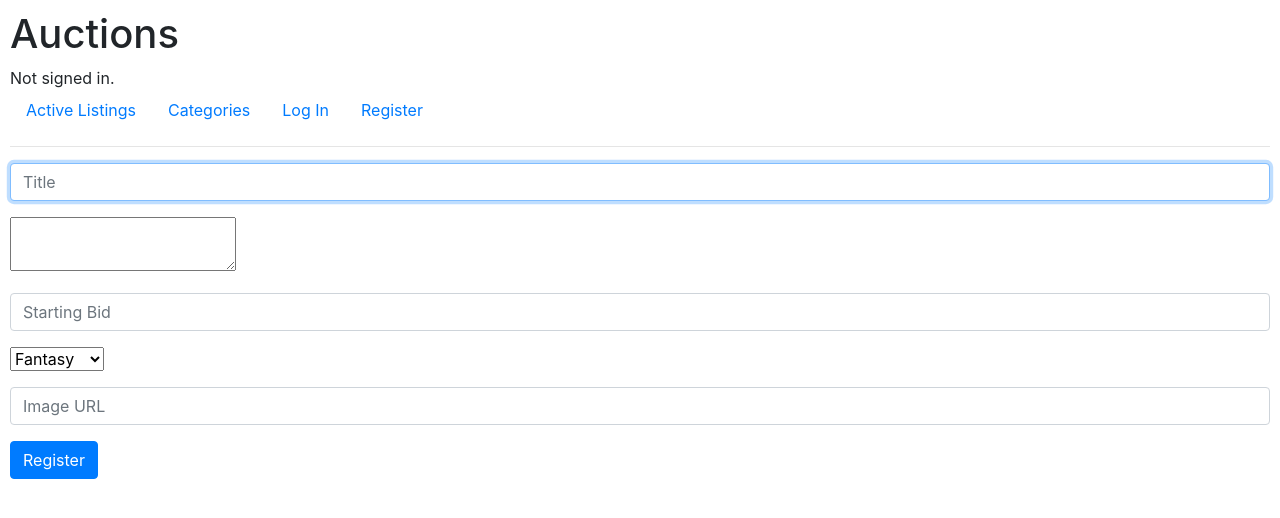
After one commit to Boondock19/Project2-commercer-HavardCourse, a Django app: page /CreateListingPage in a window 1280 px wide. The commit adds this page. Shown: the top 518 px of the page. Run offline with Django 3.2, Linux system fonts and the light colour scheme; data comes from the database, SQL or seed files in the repository; both versions use the stored data as it was after the commit; some libraries are stand-ins or nearby versions.

Commit message:
sexto commit create listing basicamente lista

```diff
--- /dev/null
+++ b/project2/haciendolo/commerce/auctions/templates/auctions/CreateListingPage.html
@@ -0,0 +1,31 @@
+{% extends "auctions/layout.html" %}
+
+
+{% block body %}
+
+    <form action="{% url 'CreateListingPage' %}" method="post" id="Listingform">
+        {% csrf_token %}
+        <div class="form-group">
+            <input class="form-control" autofocus type="text" name="title" placeholder="Title" required>
+        </div>
+        <div class="form-group">
+           <textarea name="description" form="Listingform" class="" required></textarea>
+        </div>
+        <div class="form-group">
+            <input class="form-control" type="number" name="startingbid" placeholder="Starting Bid" required>
+        </div>
+        <div class="form-group">
+            <select name="category" required>
+                {% for Category in Categories %}
+                    <option value="{{Category.Category}}">{{Category}}</option>
+                {% endfor %}
+            </select>
+        </div>
+        <div class="form-group">
+            <input class="form-control" type="url" name="imgurl" placeholder="Image URL">
+        </div>
+        <input class="btn btn-primary" type="submit" value="Register">
+    </form>
+
+
+{% endblock %}
--- a/project2/haciendolo/commerce/auctions/templates/auctions/layout.html
+++ b/project2/haciendolo/commerce/auctions/templates/auctions/layout.html
@@ -30,6 +30,9 @@
                 <li class="nav-item">
                     <a class="nav-link" href="{% url 'WatchList'  %}">WatchList</a>
                 </li>
+                <li class="nav-item">
+                    <a class="nav-link" href="{% url 'CreateListingPage'  %}">Create Listing</a>
+                </li>
             {% else %}
                 <li class="nav-item">
                     <a class="nav-link" href="{% url 'login' %}">Log In</a>
--- a/project2/haciendolo/commerce/auctions/urls.py
+++ b/project2/haciendolo/commerce/auctions/urls.py
@@ -11,4 +11,5 @@ urlpatterns = [
     path("Category/<str:category>",views.CategoriesListing,name="CategoriesListing"),
     path("ListingPage/<int:pk>",views.ListingPage,name="ListingPage"),
     path("WatchList",views.WatchListPage,name="WatchList"),
+    path("CreateListingPage",views.CreateListingPage,name="CreateListingPage")
 ]
--- a/project2/haciendolo/commerce/auctions/views.py
+++ b/project2/haciendolo/commerce/auctions/views.py
@@ -91,6 +91,28 @@ def WatchListPage(request):
     context=({"Listings": watchlist_target.Listing.all()})
     return render(request,"auctions/WatchList.html",context)
 
+def CreateListingPage(request):
+    ListofListings=Listing.objects.all()
+    if request.method=="POST":
+        ListingCreated=Listing()
+        ListingCreated.User=request.user
+        ListingCreated.Title=request.POST["title"]
+        ListingCreated.Description=request.POST["description"]
+        ListingCreated.Starting_Bid=request.POST["startingbid"]
+        ListingCreated.Category=Category.objects.get(Category=request.POST["category"])
+        if request.POST["imgurl"]=="":
+            ListingCreated.Url_img="https://bitsofco.de/content/images/2018/12/Screenshot-2018-12-16-at-21.06.29.png"
+        #if ListingCreated.Title in
+        else:
+            ListingCreated.Url_img=request.POST["imgurl"]
+        ListingCreated.save()
+        return HttpResponseRedirect(reverse("index"))
+
+    else:
+        Categories=Category.objects.all()
+        context=({"Categories":Categories})
+        return render(request,"auctions/CreateListingPage.html",context)
+
 def ListingPage(request,pk):
     Listings=Listing.objects.all()
     ListingTarget=Listings.filter(id=pk)
```
Also changed, not shown: project2/haciendolo/commerce/db.sqlite3.
